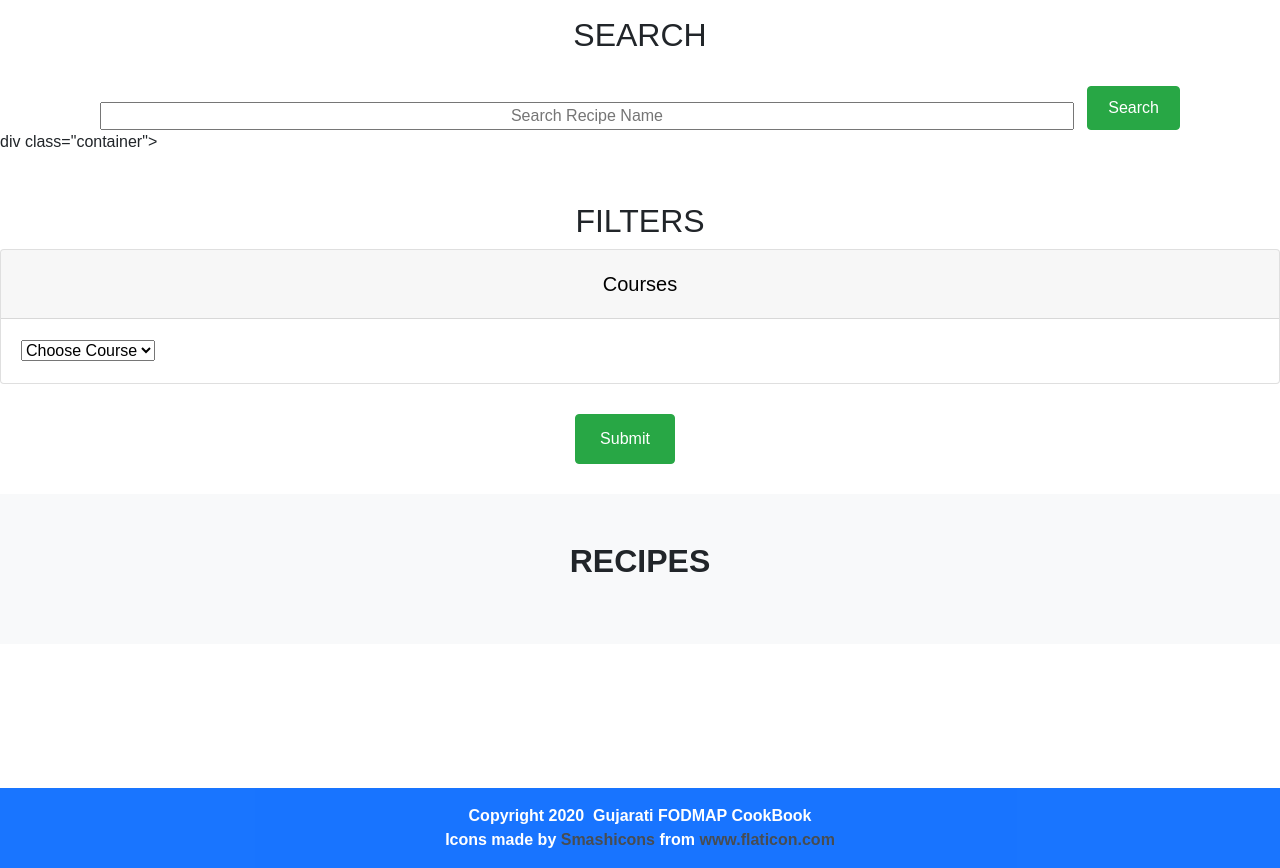
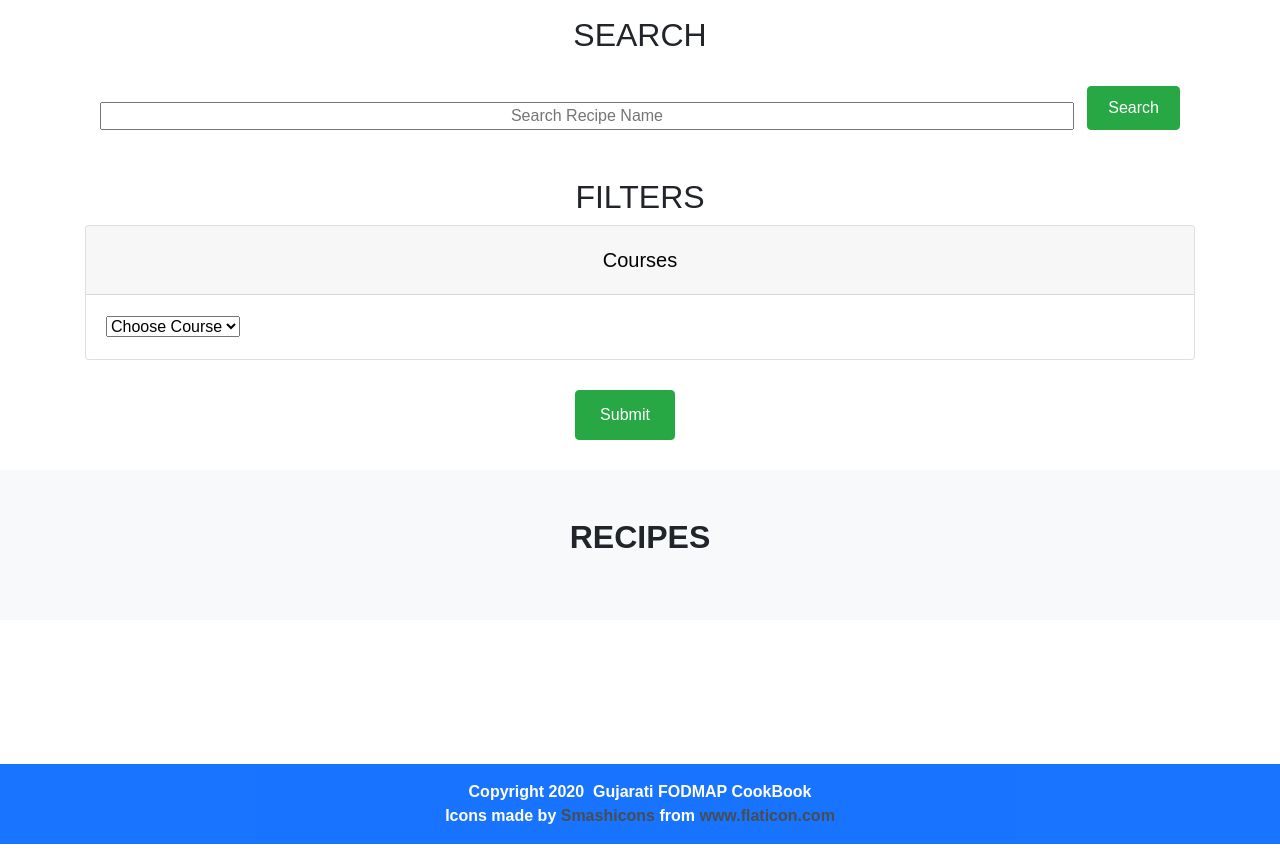
Before and after one commit to pranitastudent/Guju-FODMAP-CookBook, a Flask app: page / in a window 1280 px wide. Shown: the part 757-1625 px from the top of the page. After the commit the page ends 1601 px from the top, so only its background shows below. Run offline with Flask 2, Linux system fonts and the light colour scheme; data that the repository does not hold is empty; some libraries are stand-ins or nearby versions.

Commit message:
Filter function not working

```diff
--- a/templates/index.html
+++ b/templates/index.html
@@ -35,11 +35,10 @@
 </div>
 
 
-<!-- Filters -->
 
 <!-- Filter -->
 
-div class="container">
+<div class="container">
   <div class="row">
     <div class="col-xs-12 col-md-12 mt-5">
       <h2 class="text-center">FILTERS</h2>
@@ -66,6 +65,7 @@ div class="container">
         </div>
      </div>
   </div>
+</div>
 </div>
 
 <div class="container text-center">
```
